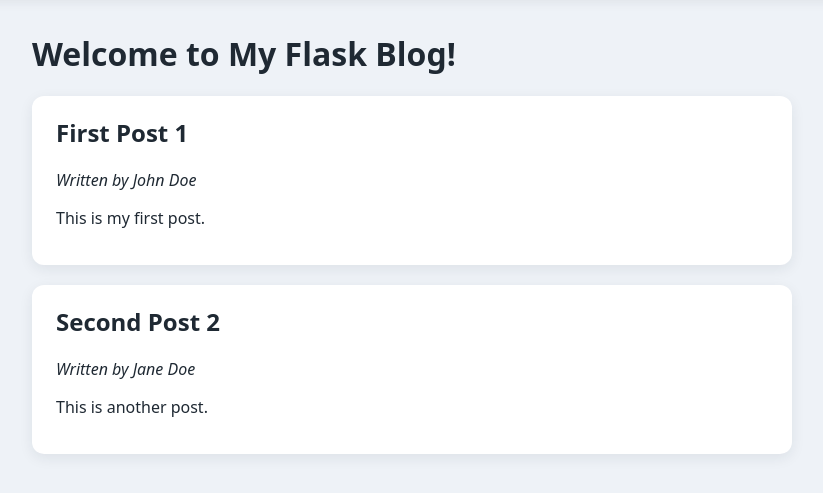
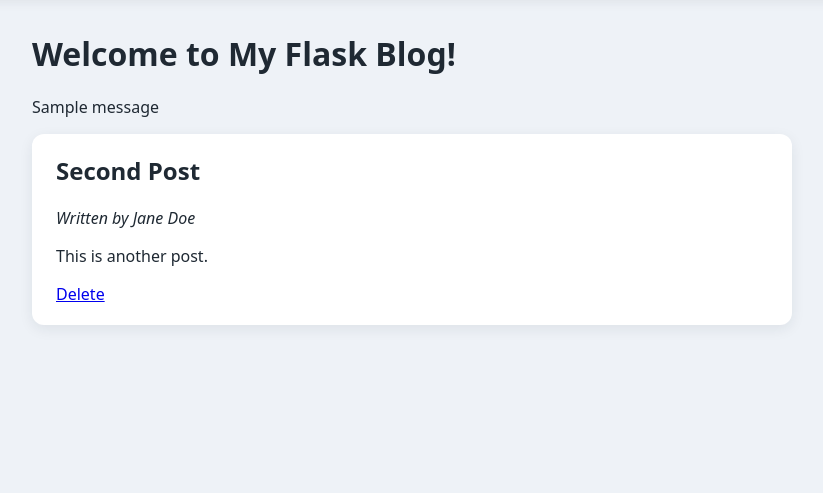
Before and after one commit to ebrendle25/masterblog, a Flask app: page / in a window 1280 px wide. Shown: the part 57-550 px from the top of the page, without its empty margins (228-1051 px from the left). Run offline with Flask 3, Linux system fonts and the light colour scheme; one stand-in notice (Sample message) is shown.

Commit message:
wip: delete methode

```diff
--- a/app.py
+++ b/app.py
@@ -1,6 +1,7 @@
-from flask import Flask, redirect, render_template, request, url_for
+from flask import Flask, flash, redirect, render_template, request, url_for
 
 app = Flask(__name__)
+app.secret_key = "your_secret_key_here"
 
 blog_posts = [
     {
@@ -54,5 +55,17 @@ def add():
     return render_template("add.html")
 
 
+@app.route("/delete/<int:post_id>")
+def delete(post_id):
+    found_post = next((post for post in blog_posts if post_id == post["id"]), None)
+
+    if found_post is not None:
+        blog_posts.remove(found_post)
+        return redirect(url_for("index"))
+    else:
+        flash("Post not found.", "error")
+    return redirect(url_for("index"))
+
+
 if __name__ == "__main__":
     app.run(host="0.0.0.0", port=5000, debug=True)
--- a/templates/index.html
+++ b/templates/index.html
@@ -18,11 +18,20 @@
     <main class="content">
         <h1>Welcome to My Flask Blog!</h1>
 
+        {% with messages = get_flashed_messages(with_categories=true) %}
+            {% if messages %}
+                {% for category, message in messages %}
+                    <p class="{{ category }}">{{ message }}</p>
+                {% endfor %}
+            {% endif %}
+        {% endwith %}
+
         {% for post in posts %}
             <div class="post">
-                <h2>{{ post.title }} {{ post.id }}</h2>
+                <h2>{{ post.title }}</h2>
                 <p><em>Written by {{ post.author }}</em></p>
                 <p>{{ post.content }}</p>
+                <a class="delete-button" href="{{ url_for('delete', post_id=post.id) }}" onclick="return confirm('Are you sure you want to delete this post?');">Delete</a>
             </div>
         {% endfor %}
     </main>
```
Also changed, not shown: templates/add.html (+7 -3 lines).
